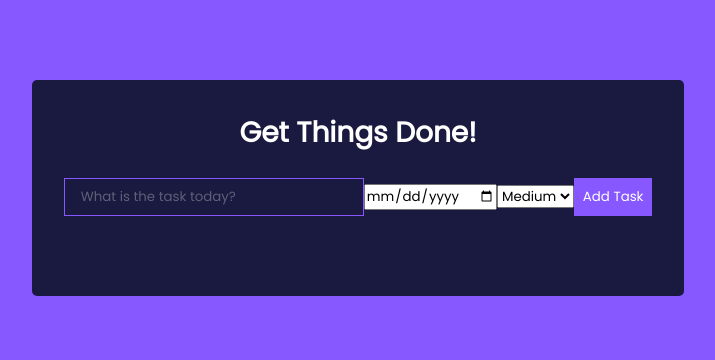
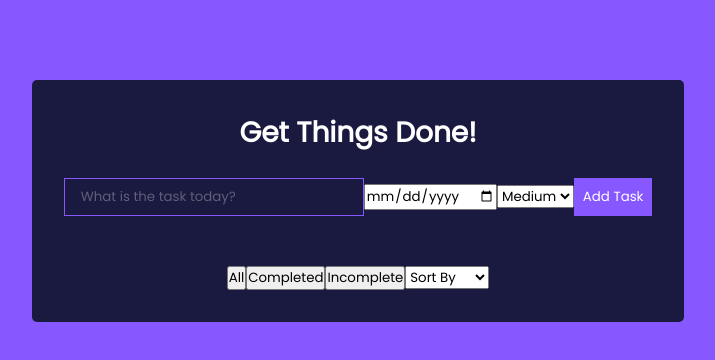
Before and after one commit to CeeGitau/to-do-list-react, a React (Create React App) app: page / in a window 1280 px wide. Shown: the top 360 px of the page, without its empty margins (282-997 px from the left). Built offline with nearby package versions, Linux system fonts and the light colour scheme.

Commit message:
Added Filtering and Sorting

```diff
--- a/src/components/TodoWrapper.js
+++ b/src/components/TodoWrapper.js
@@ -7,6 +7,8 @@ uuidv4();
 
 export const TodoWrapper = () => {
     const [todos, setTodos] = useState([]);
+    const [filter, setFilter] = useState("all");
+    const [sort, setSort] = useState("none");
 
     const addTodo = ({ task, dueDate, priority }) => {
         setTodos([...todos, { id: uuidv4(), task, dueDate, priority, completed: false, isEditing: false }]);
@@ -29,11 +31,38 @@ export const TodoWrapper = () => {
         setTodos(todos.map(todo => todo.id === id ? { ...todo, ...task, isEditing: !todo.isEditing } : todo));
     };
 
+    const filteredTodos = todos.filter(todo => {
+        if (filter === "completed") return todo.completed;
+        if (filter === "incomplete") return !todo.completed;
+        return true;
+    });
+
+    const sortedTodos = [...filteredTodos].sort((a, b) => {
+        if (sort === "dueDate") return new Date(a.dueDate) - new Date(b.dueDate);
+        if (sort === "priority") {
+            const priorities = { high: 1, medium: 2, low: 3};
+            return priorities[a.priority] - priorities[b.priority];
+        }
+        return 0;
+    });
+
     return (
         <div className="TodoWrapper">
             <h1>Get Things Done!</h1>
             <TodoForm addTodo={addTodo} />
-            {todos.map((todo, index) => (
+            <div className="filters">
+                <button onClick={() => setFilter("all")}>All</button>
+                <button onClick={() => setFilter("completed")}>Completed</button>
+                <button onClick={() => setFilter("incomplete")}>Incomplete</button>
+
+                <select onChange={(e) => setSort(e.target.value)}>
+                    <option value="none">Sort By</option>
+                    <option value="dueDate">Due Date</option>
+                    <option value="priority">Priority</option>
+                </select>
+            </div>
+
+            {sortedTodos.map((todo, index) => (
                 todo.isEditing ? (
                     <EditTodoForm editTodo={editTask} task={todo} key={index} />
                 ) : (
```
